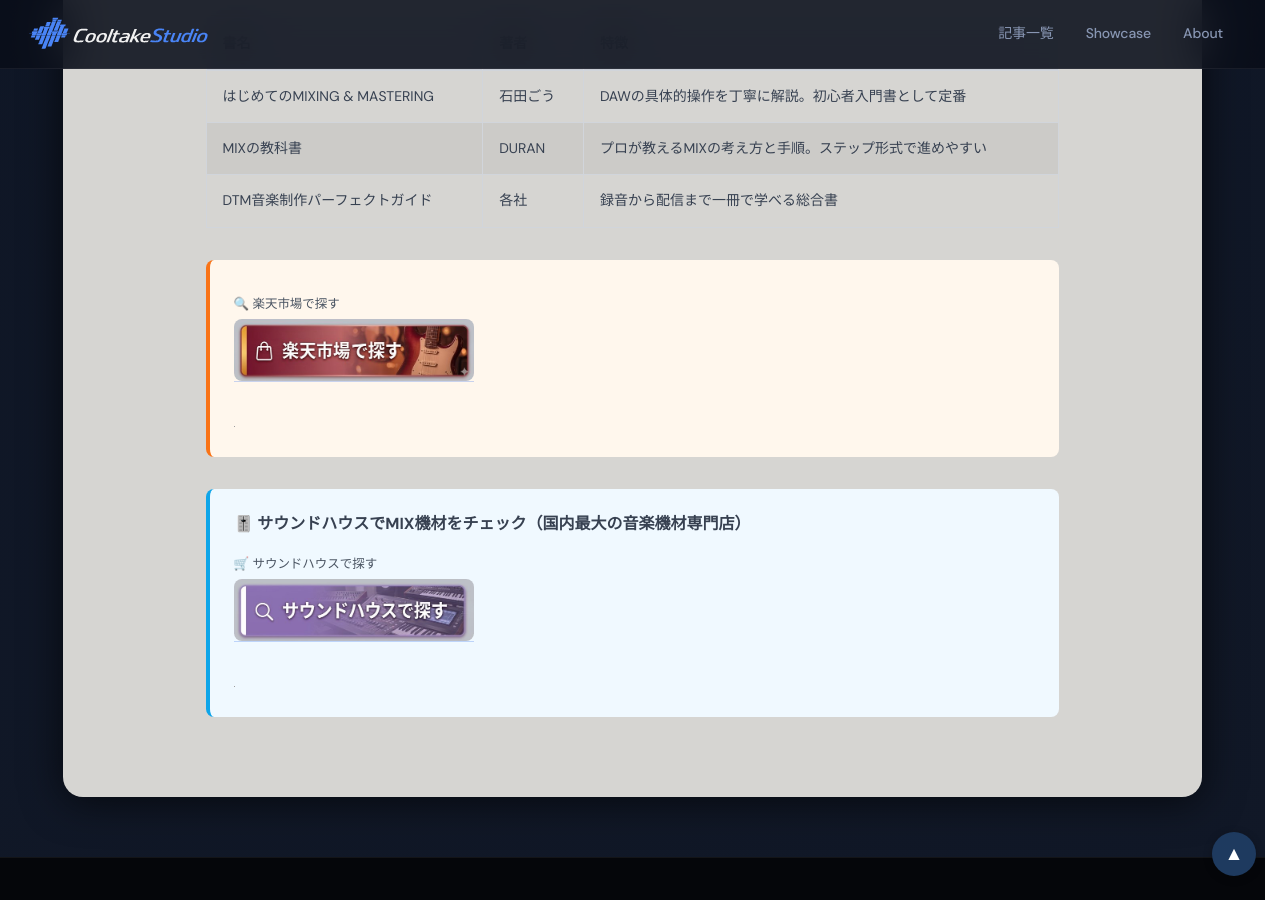
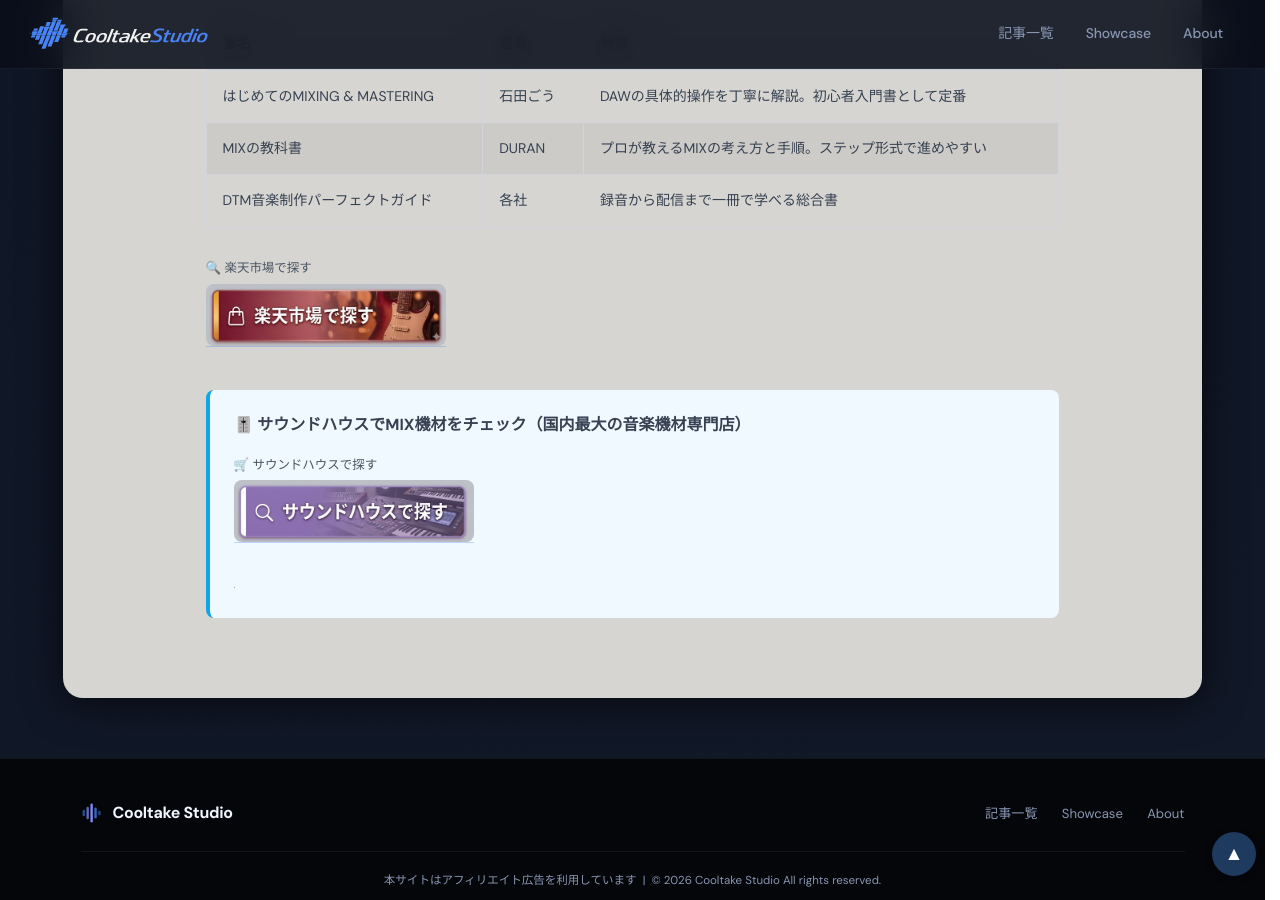
Before and after one commit to cooltake/cooltake-staging, a Jekyll site: the page built from _posts/2026-05-24-mixing-mastering-guide.md, in a window 1280 px wide and 900 px high, scrolled down 5209 px. Built offline with Jekyll 4.4.1, drawn with Linux system fonts in a browser that asks for light colours; some web fonts are replaced; grey boxes are pictures that could not be loaded.

```diff
--- a/_posts/2026-05-24-mixing-mastering-guide.md
+++ b/_posts/2026-05-24-mixing-mastering-guide.md
@@ -132,11 +132,8 @@
 
 <!-- AFFILIATE_PLACEHOLDER: Amazon教則本リンク（もしもアフィリエイト Amazon審査通過後に設置予定 site_id=672391） -->
 
-<div style="margin:2rem 0;padding:1.2rem 1.5rem;background:#fff7ed;border-left:4px solid #f97316;border-radius:8px;">
-<div style="margin:.8rem 0;"><span style="display:block;font-size:.78rem;color:#4b5563;margin-bottom:3px;margin-top:6px;">🔍 楽天市場で探す</span>
+<div style="margin:1rem 0;"><span style="display:block;font-size:.78rem;color:#4b5563;margin-bottom:4px;">🔍 楽天市場で探す</span>
 <a href="https://hb.afl.rakuten.co.jp/hgc/0b15ddc7.28c5c9ed.0b15ddc8.5d23dd4d/?pc=https%3A%2F%2Fsearch.rakuten.co.jp%2Fsearch%2Fmall%2F%E3%83%A2%E3%83%8B%E3%82%BF%E3%83%BC%E3%82%B9%E3%83%94%E3%83%BC%E3%82%AB%E3%83%BC%2B%E9%8C%B2%E9%9F%B3%2B%E5%88%9D%E5%BF%83%E8%80%85%2F" rel="nofollow" referrerpolicy="no-referrer-when-downgrade" style="display:inline-block;text-decoration:none;"><img src="/assets/images/btn-rakuten.jpg" alt="楽天市場で探す" width="240" style="height:auto;border-radius:8px;display:block;"></a></div>
-<img src="//i.moshimo.com/af/i/impression?a_id=5565352&amp;p_id=54&amp;pc_id=54&amp;pl_id=616" width="1" height="1" style="border:none;" alt="" loading="lazy">
-</div>
 
 <div style="margin:2rem 0;padding:1.2rem 1.5rem;background:#f0f9ff;border-left:4px solid #0ea5e9;border-radius:8px;">
 <p style="margin:0 0 .6rem;font-weight:bold;font-size:1rem;">&#x1F39A;&#xFE0F; サウンドハウスでMIX機材をチェック（国内最大の音楽機材専門店）</p>
```
